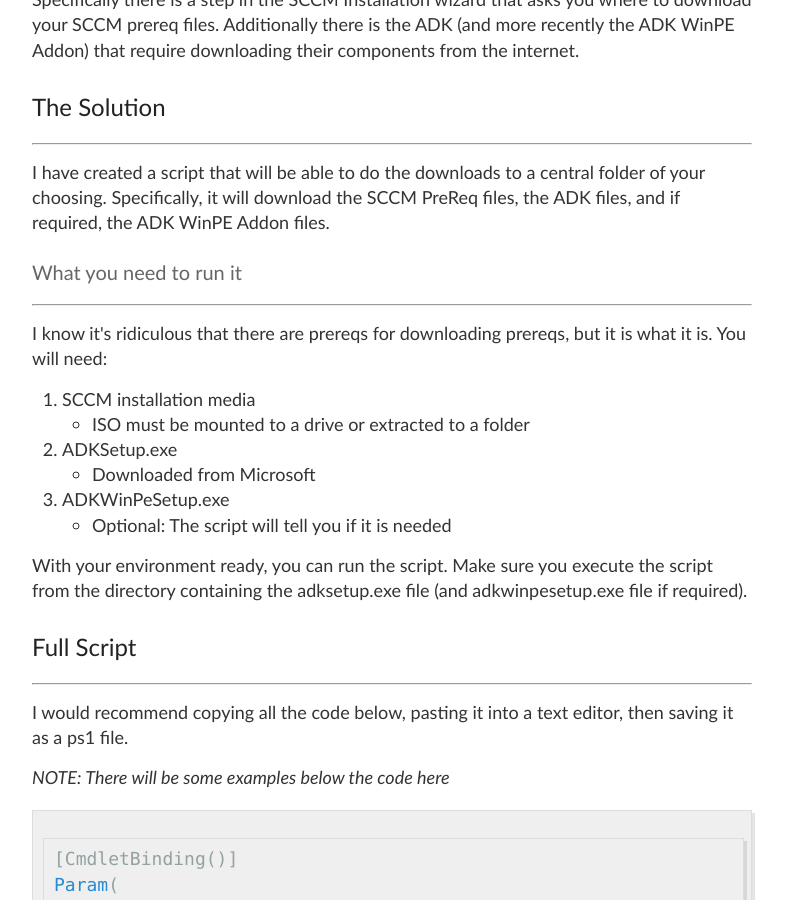
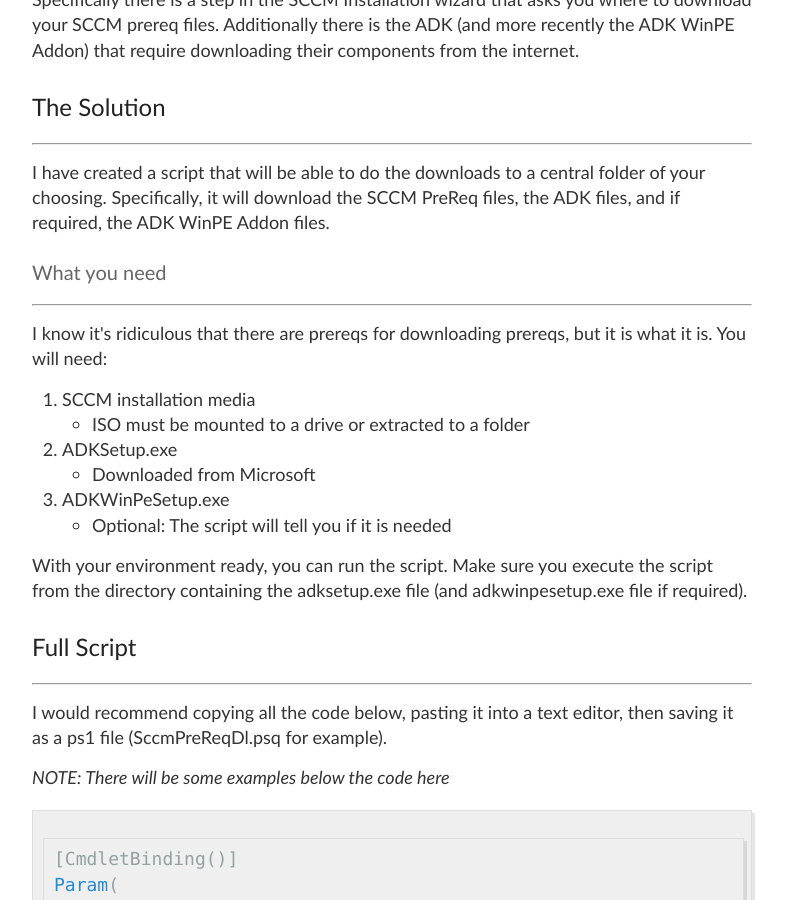
Before and after one commit to briansworth/dev, a Jekyll site: the page built from _posts/2018-12-29-PowerShell-SCCM-Offline-PreRequisites.md, in a window 1280 px wide and 900 px high, scrolled down 574 px. Shown: the whole window, without its empty margins (248-1034 px from the left). Built offline with Jekyll 4.4.1, drawn with Linux system fonts in a browser that asks for light colours.

Commit message:
Aesthetic fixes.

````diff
--- a/_posts/2018-12-29-PowerShell-SCCM-Offline-PreRequisites.md
+++ b/_posts/2018-12-29-PowerShell-SCCM-Offline-PreRequisites.md
@@ -33,7 +33,7 @@
   the ADK files, and if required, the ADK WinPE Addon files.
 </p>
 
-#### What you need to run it
+#### What you need
 ----
 
 <p>
@@ -67,7 +67,7 @@
 <p>
   I would recommend copying all the code below,
   pasting it into a text editor,
-  then saving it as a ps1 file.
+  then saving it as a ps1 file (SccmPreReqDl.psq for example).
 </p>
 *NOTE: There will be some examples below the code here*
 ```powershell
````
